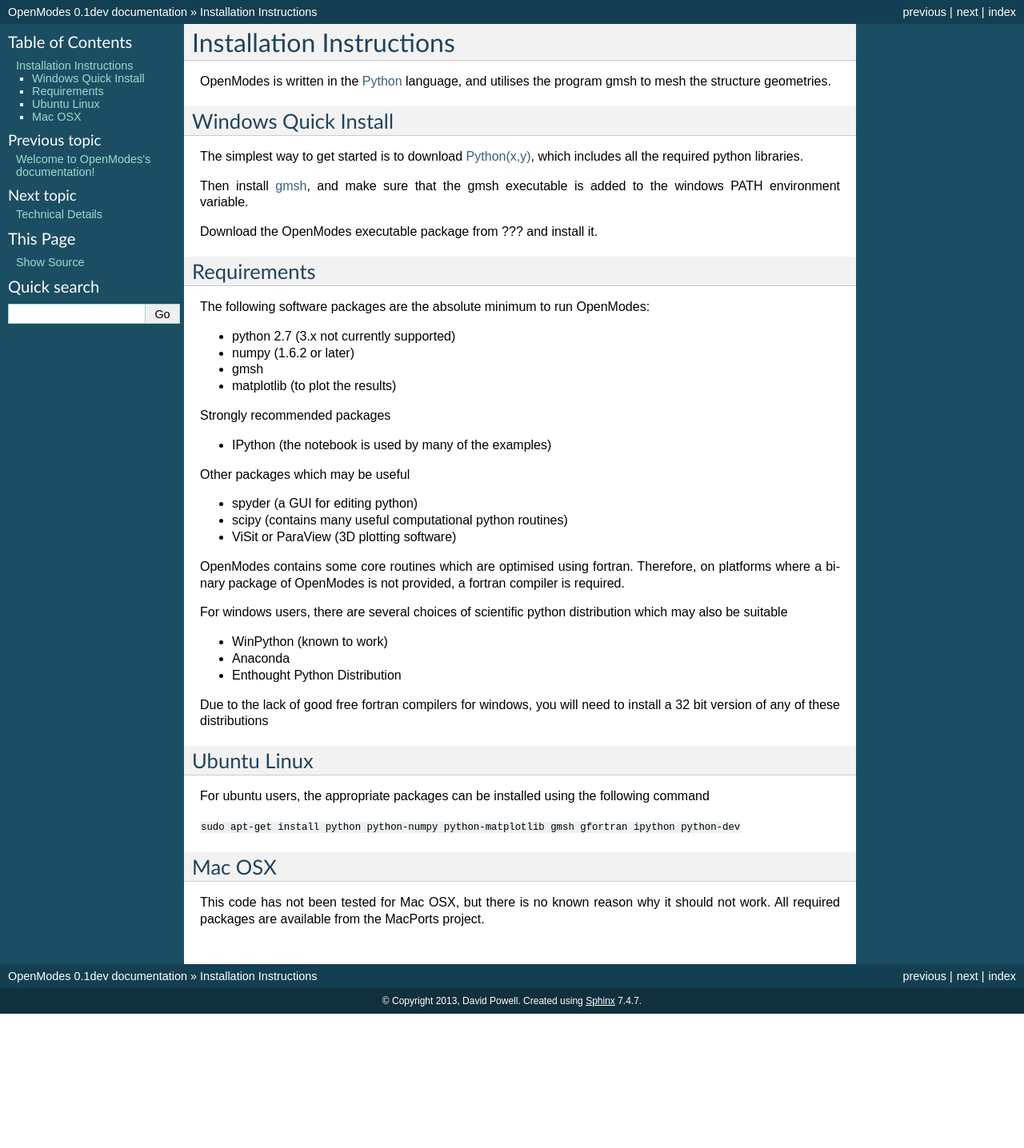
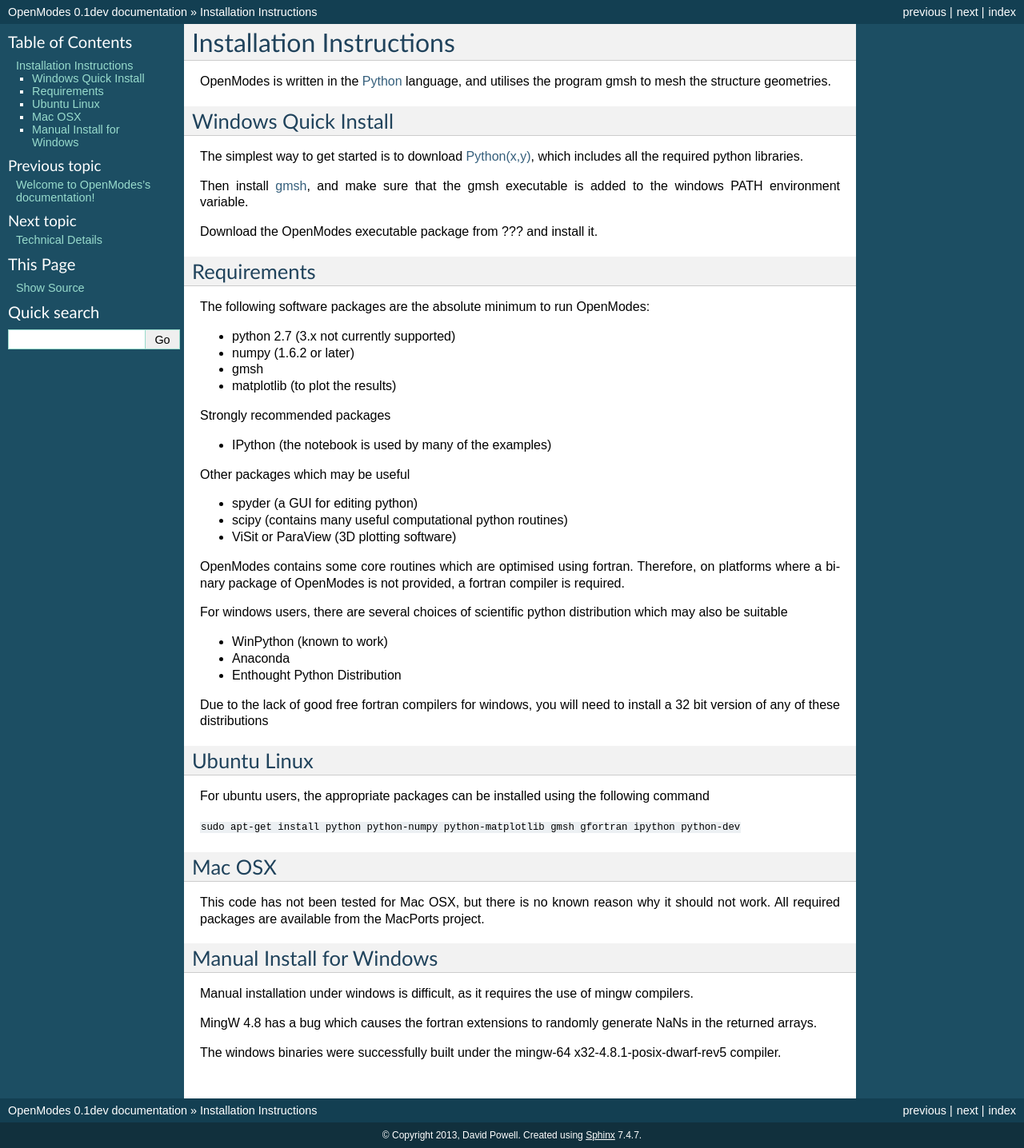
Before and after one commit to DavidPowell/OpenModes, a Sphinx documentation site: the page built from doc/install.txt, in a window 1280 px wide. Shown: the whole page at 80% size. Built offline with Sphinx 7.4.7, drawn with Linux system fonts in a browser that asks for light colours; before the commit the page ends 1268 px from its top, so only the background shows below that.

Commit message:
Found that NaN problem is resolved by using mingw-64 32bit 4.7.3. Next is to compare cython/fortran/python face to RWG conversion.

```diff
--- a/doc/install.txt
+++ b/doc/install.txt
@@ -64,3 +64,15 @@
 
 This code has not been tested for Mac OSX, but there is no known reason why it should
 not work. All required packages are available from the MacPorts project.
+
+Manual Install for Windows
+--------------------------
+
+Manual installation under windows is difficult, as it requires the use of
+mingw compilers.
+
+MingW 4.8 has a bug which causes the fortran extensions to randomly generate
+NaNs in the returned arrays.
+
+The windows binaries were successfully built under the mingw-64
+x32-4.8.1-posix-dwarf-rev5 compiler.
--- a/setup.py
+++ b/setup.py
@@ -135,6 +135,8 @@
 with open('README.txt') as file:
     long_description = file.read()
 
+"-ffixed-form -fno-second-underscore -mno-cygwin -O2 -funroll-loops"
+
 setup(name = 'OpenModes',
     description = "An eigenmode solver for open electromagnetic resonantors using the method of moments",
     author = "David Powell",
@@ -164,5 +166,5 @@
 
     # This is a horrible workaround, the dll files will be included for all
     # operating systems.
-    data_files = [('', ['libgomp-1.dll', 'libgfortran-3.dll', 'libgcc_s_dw2-1.dll'])]
+    #data_files = [('', ['libgomp-1.dll', 'libgfortran-3.dll', 'libgcc_s_dw2-1.dll'])]
     )
```
Also changed, not shown: 2 other files.
